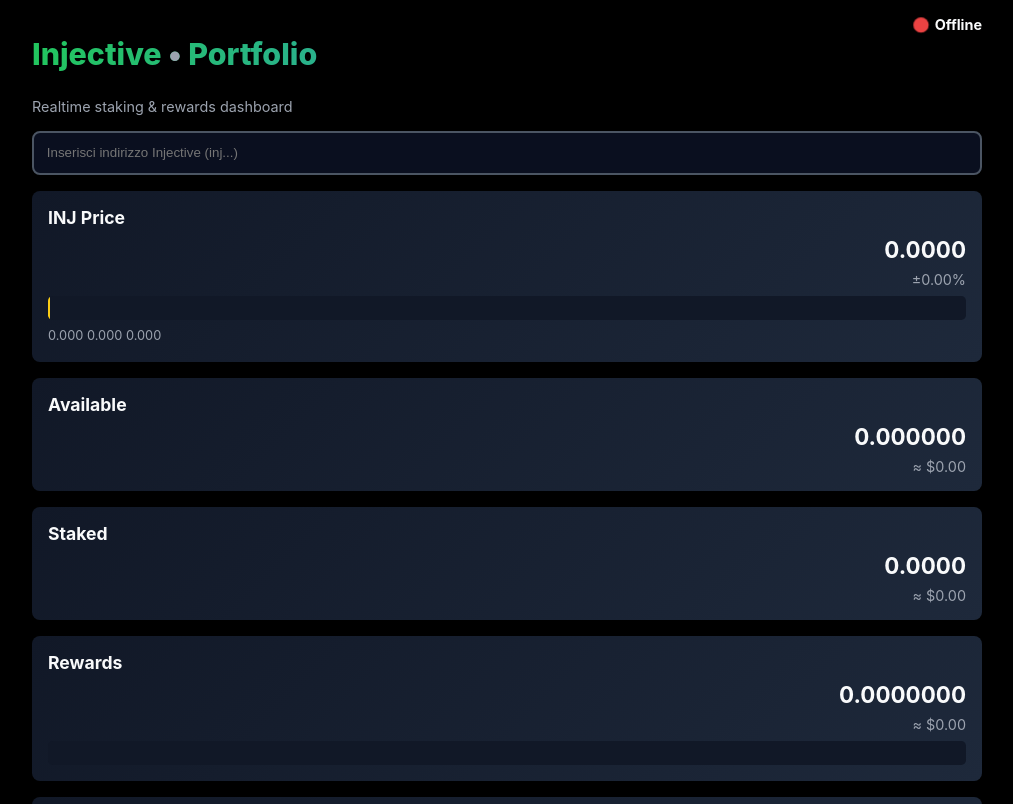
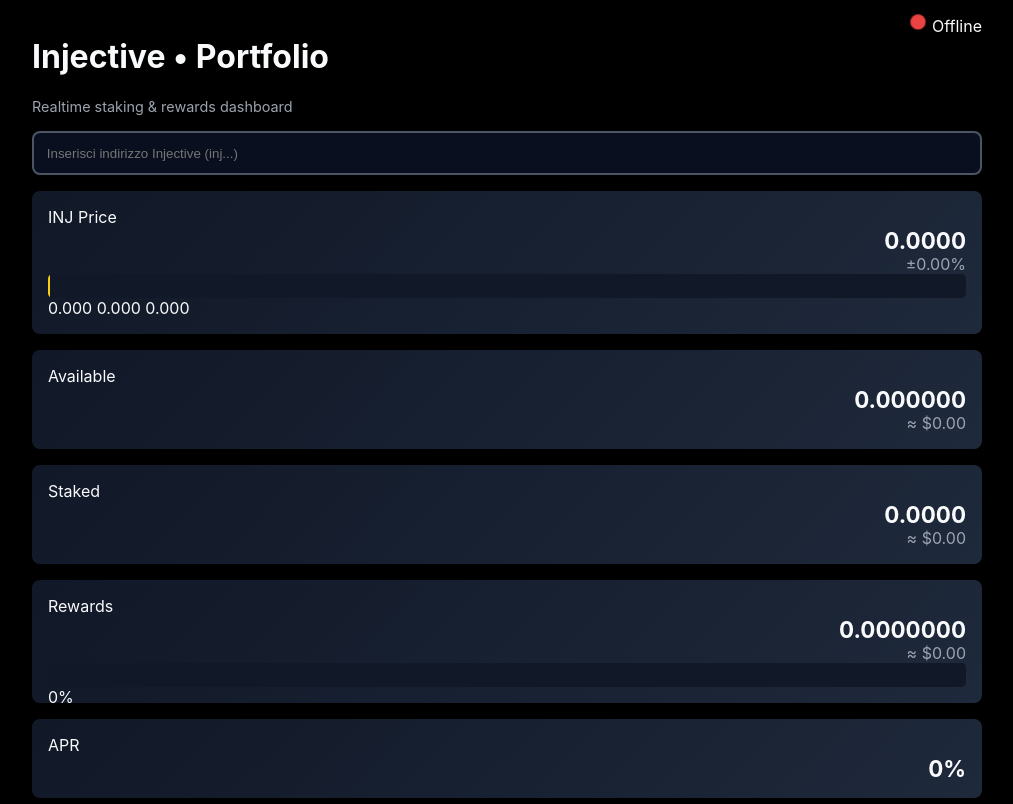
Before and after one commit to ivanbarbacini95-collab/CRYPTO-TRACKEV2.0.2, a plain HTML site: page index.html in a window 1280 px wide. Shown: the top 804 px of the page, without its empty margins (133-1146 px from the left). Drawn offline with nearby package versions, Linux system fonts and the light colour scheme.

Commit message:
Update style.css

```diff
--- a/style.css
+++ b/style.css
@@ -14,37 +14,15 @@ body {
   gap: 1rem;
 }
 
-.header {
-  display: flex;
-  flex-direction: column;
-  gap: 0.3rem;
-  position: relative;
-}
-
-.header h1 {
-  font-size: 1.9rem;
-  font-weight: 800;
-  background: linear-gradient(90deg, #22c55e, #3b82f6);
-  -webkit-background-clip: text;
-  -webkit-text-fill-color: transparent;
-}
-
-.header .dot {
-  color: #9ca3af;
-  -webkit-text-fill-color: #9ca3af;
-}
-
-.subtitle { font-size: 0.9rem; color: #9ca3af; }
+.header { position: relative; }
+.subtitle { color: #9ca3af; font-size: 0.9rem; }
 
 .connection-status {
   position: absolute;
   top: 0;
   right: 0;
   display: flex;
-  align-items: center;
   gap: 0.5rem;
-  font-size: 0.9rem;
-  font-weight: bold;
 }
 
 .status-dot {
@@ -56,59 +34,47 @@ body {
 }
 
 @keyframes pulse {
-  0% { transform: scale(1); opacity: 0.8; }
-  50% { transform: scale(1.3); opacity: 1; }
-  100% { transform: scale(1); opacity: 0.8; }
+  0%{transform:scale(1);opacity:.8}
+  50%{transform:scale(1.3);opacity:1}
+  100%{transform:scale(1);opacity:.8}
 }
 
 #addressInput {
-  padding: 0.8rem;
-  border-radius: 0.5rem;
+  padding: .8rem;
+  border-radius: .5rem;
   border: 2px solid #4b5563;
   background: #0a0f1f;
-  color: #f9fafb;
+  color: #fff;
 }
 
 .cards-wrapper { display: flex; flex-direction: column; gap: 1rem; }
 
 .card {
-  background: linear-gradient(135deg, #111827, #1e293b);
-  border-radius: 0.5rem;
+  background: linear-gradient(135deg,#111827,#1e293b);
+  border-radius: .5rem;
   padding: 1rem;
-  display: flex;
-  flex-direction: column;
-  gap: 0.5rem;
 }
 
-.label { font-size: 1.1rem; font-weight: bold; }
-
 .value-row {
-  display: flex;
-  justify-content: flex-end;
+  text-align: right;
   font-size: 1.4rem;
   font-weight: bold;
 }
 
-.sub-row {
-  display: flex;
-  justify-content: flex-end;
-  font-size: 0.9rem;
-  color: #9ca3af;
-}
+.sub-row { text-align: right; color: #9ca3af; }
 
-/* PRICE BAR */
 .price-bar-container {
   position: relative;
   height: 24px;
   background: #111827;
-  border-radius: 0.3rem;
+  border-radius: .3rem;
   overflow: hidden;
 }
 
 .price-bar {
   position: absolute;
   height: 100%;
-  transition: width 0.4s ease, left 0.4s ease;
+  transition: all .4s ease;
 }
 
 .price-line {
@@ -118,53 +84,25 @@ body {
   background: #facc15;
 }
 
-.price-values {
-  font-size: 0.8rem;
-  color: #9ca3af;
-  position: relative;
-  height: 18px;
-}
-
-.price-extremes.left { position: absolute; left: 0; }
-.price-extremes.center { position: absolute; left: 50%; transform: translateX(-50%); }
-.price-extremes.right { position: absolute; right: 0; }
-
-/* REWARD BAR */
 .reward-bar-container {
   position: relative;
   height: 24px;
   background: #111827;
-  border-radius: 0.3rem;
-  overflow: hidden;
+  border-radius: .3rem;
 }
 
 .reward-bar {
   height: 100%;
   width: 0%;
-  background: linear-gradient(to right, #0ea5e9, #3b82f6);
-  transition: width 0.4s ease;
+  background: linear-gradient(to right,#0ea5e9,#3b82f6);
+  transition: width .4s ease;
 }
 
-.reward-percent {
-  position: absolute;
-  top: 50%;
-  left: 50%;
-  transform: translate(-50%, -50%);
-  font-size: 0.85rem;
-}
+.chart-card { height: 480px; }
 
-.chart-card { height: 460px; }
-
-#priceChart {
-  width: 100% !important;
-  height: 100% !important;
-}
+#priceChart { width: 100%!important; height: 100%!important; }
 
 .up { color: #22c55e; }
 .down { color: #ef4444; }
 
-.last-update {
-  font-size: 0.8rem;
-  text-align: center;
-  color: #9ca3af;
-}
+.last-update { text-align: center; color: #9ca3af; font-size: .8rem; }
```
